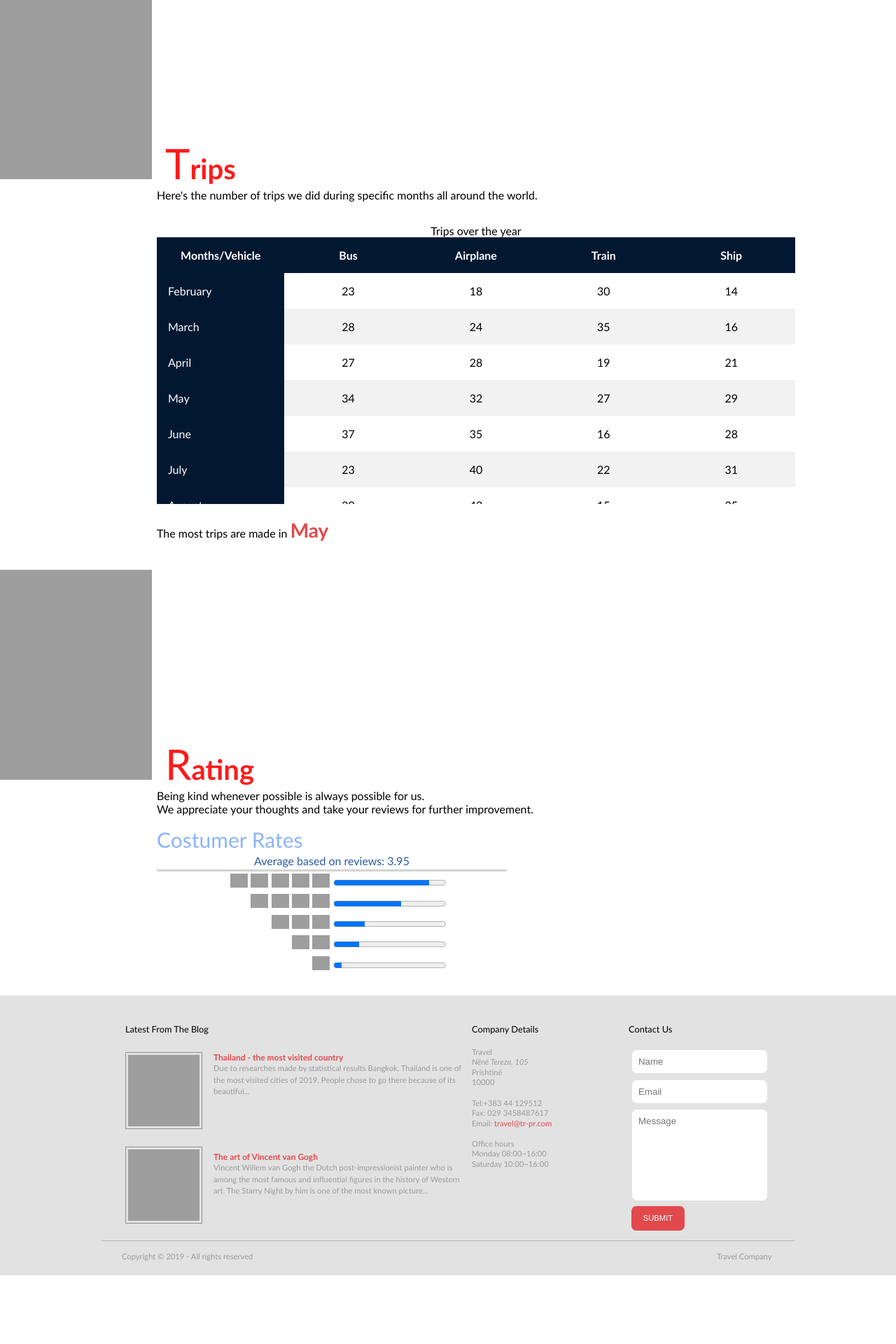
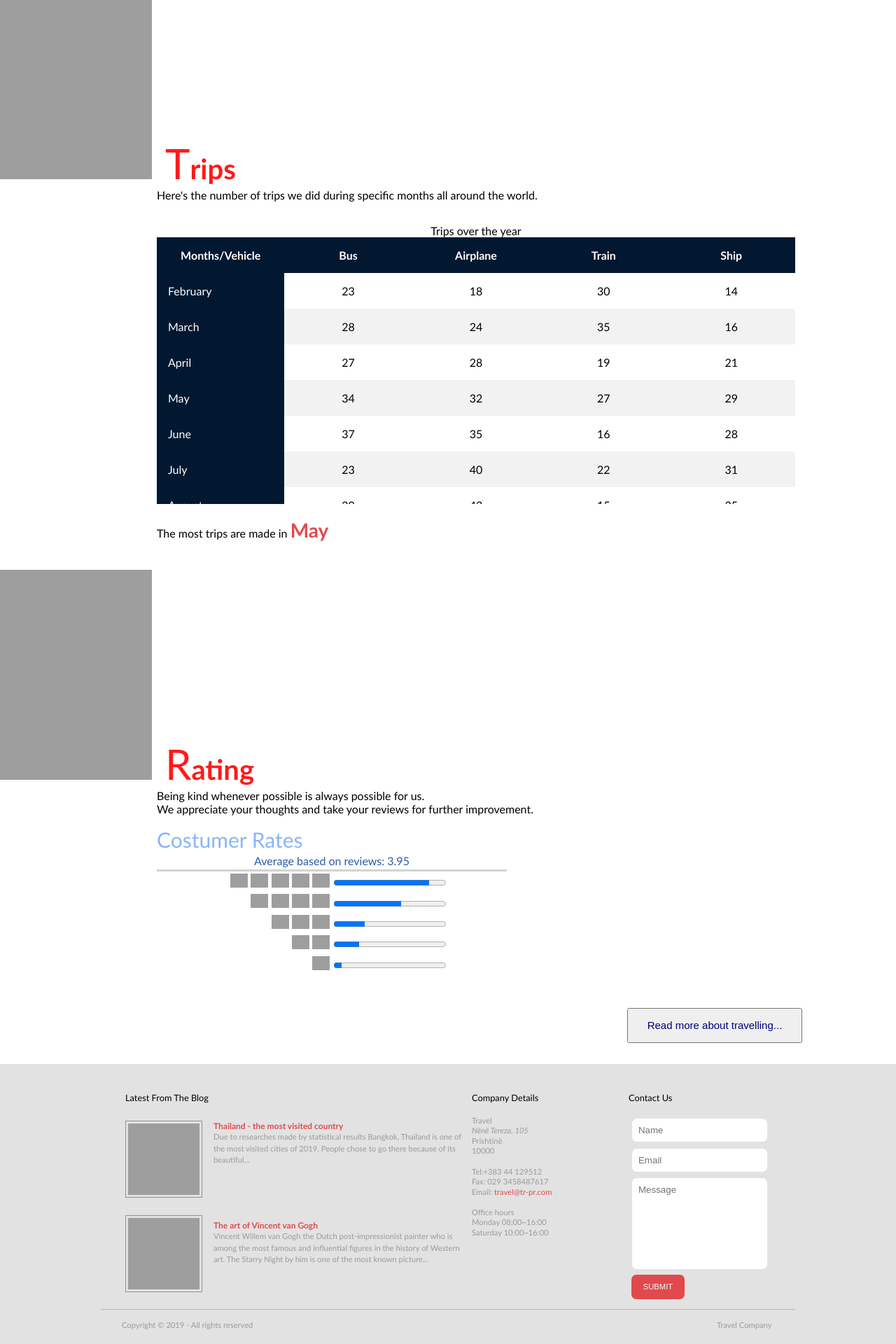
Before and after one commit to reakasumi/BI_19-20_Gr7, a PHP site: page /about.html in a window 1280 px wide. Shown: the part 2111-4031 px from the top of the page at 70% size. Before the commit the page ends 3933 px from the top, so only its background shows below. Run offline with PHP 8.4, Linux system fonts and the light colour scheme; grey boxes are pictures that could not be loaded.

Commit message:
File as pdf

```diff
--- a/about.html
+++ b/about.html
@@ -313,6 +313,9 @@
                         </td>
                     </tr>
                 </table>
+                <div id="pdf">
+                    <input type="button" value="Read more about travelling..." onclick="window.open('C:/Users/TECHCOM/Documents/GitHub/PWWW19-20_Gr3/files/sample_unit_9_life_beginner.pdf')">
+                </div>
             </li>
         </ul>
     </div>
--- a/css/about.css
+++ b/css/about.css
@@ -148,3 +148,13 @@ progress[value]::-webkit-progress-bar {
     border-radius: 2px;
     box-shadow: 0 2px 5px rgba(0, 0, 0, 0.25) inset;
   }
+
+#pdf{
+    margin:3em 0em 0em 42em;
+}
+#pdf input[type=button]{
+    width: 250px;
+    height: 50px;
+    font-size: 15px;
+    color: navy;
+}
```
Also changed, not shown: 1 other file.
